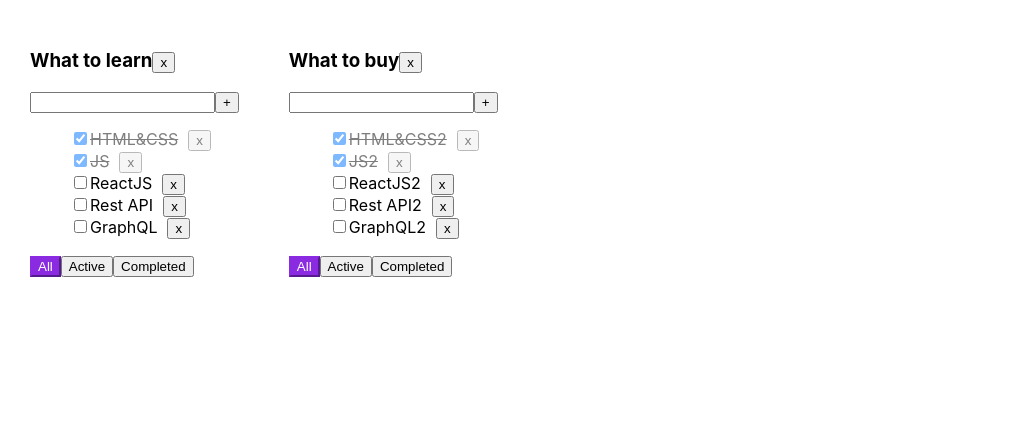
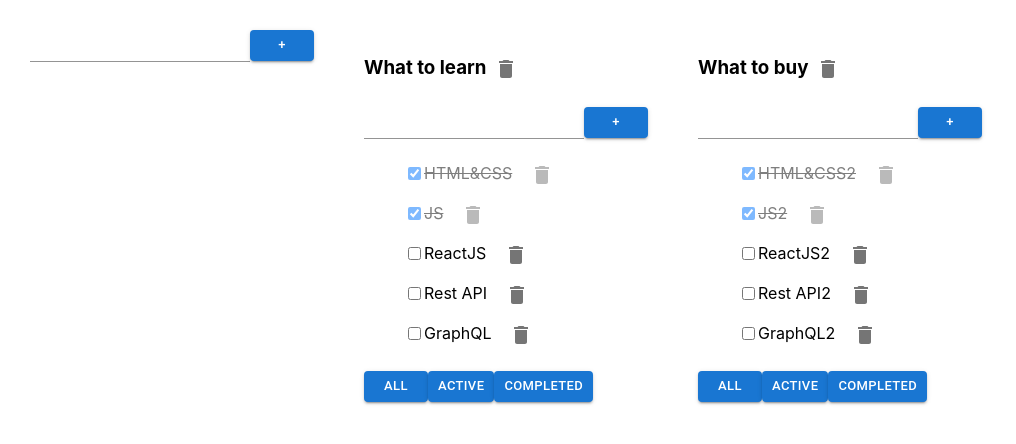
Before and after one commit to Bohdan2909/Todolist-ts, a React (Create React App) app: page / in a window 1280 px wide. Shown: the top 444 px of the page, without its empty margins (0-1016 px from the left). Built offline with nearby package versions, Linux system fonts and the light colour scheme.

Commit message:
finished lesson 6

```diff
--- a/src/App.tsx
+++ b/src/App.tsx
@@ -2,6 +2,7 @@ import React, {useState} from 'react';
 import './App.css';
 import TodoList from './components/Todolist';
 import {v1} from 'uuid';
+import {AddItemForm} from './components/AddItemForm';
 
 
 export type TaskType = {
@@ -65,8 +66,8 @@ function App() {
         // setTasksForTodoList(deleteTask)
         setTasks({...tasks, [todolistId]: tasks[todolistId].filter(el => el.id !== taskId)})
     }
-    const removeTodolist = (todolistId:string) =>{
-        setTodolist(todolist.filter(el=> el.id !== todolistId))
+    const removeTodolist = (todolistId: string) => {
+        setTodolist(todolist.filter(el => el.id !== todolistId))
         delete tasks[todolistId]
         setTasks({...tasks})
     }
@@ -77,17 +78,36 @@ function App() {
     const addTask = (todolistId: string, value: string) => {
         let newTask: TaskType = {id: v1(), title: value, isDone: false}
         // setTasksForTodoList([newTask, ...tasksForTodoList])
-        setTasks({...tasks, [todolistId]: [...tasks[todolistId], newTask]})
+        setTasks({...tasks, [todolistId]: [newTask, ...tasks[todolistId]]})
     }
     const changeTaskStatus = (todolistId: string, taskId: string, isDone: boolean) => {
         // setTasksForTodoList(tasksForTodoList.map(t => t.id === taskId ? {...t, isDone: isDone} : t))
         setTasks({...tasks, [todolistId]: tasks[todolistId].map(el => el.id === taskId ? {...el, isDone: isDone} : el)})
     }
 
-
+    const addTodolist = (value: string) => {
+        let newTodolistId = v1()
+        let newTodolist: TodolistType = {id: newTodolistId, title: value, filter: 'all'}
+        setTodolist([newTodolist, ...todolist])
+        setTasks({
+            ...tasks,
+            [newTodolistId]: []
+        })
+    }
+    const updateTaskTitle = (todolistId: string, taskId: string, newTitle: string) => {
+        setTasks({
+            ...tasks,
+            [todolistId]: tasks[todolistId].map(task => task.id === taskId ? {...task, title: newTitle} : task)
+        })
+    }
+    const updateTitleTodolist = (todolistId: string, newTitle: string) => {
+        setTodolist(todolist.map(todo => todo.id === todolistId ? {...todo, title: newTitle} : todo))
+    }
     //GUI
     return (
         <div className={'App'}>
+            <AddItemForm addItem={addTodolist}/>
+
             {todolist.map(el => {
                 let filteredTasks = tasks[el.id]
                 if (el.filter === 'active') {
@@ -108,6 +128,8 @@ function App() {
                         changeTaskStatus={changeTaskStatus}
                         filter={el.filter}
                         removeTodolist={removeTodolist}
+                        updateTaskTitle={updateTaskTitle}
+                        updateTitleTodolist={updateTitleTodolist}
                     />
                 )
             })}
--- /dev/null
+++ b/src/components/AddItemForm.tsx
@@ -0,0 +1,40 @@
+import {Button, TextField} from '@mui/material';
+import React, {ChangeEvent, KeyboardEvent, useState} from 'react';
+
+
+type AddItemFormType = {
+
+    addItem: (value: string) => void
+}
+
+export function AddItemForm(props: AddItemFormType) {
+    const [value, setValue] = useState('')
+    const [error, setError] = useState(false)
+    const changeValue = (event: ChangeEvent<HTMLInputElement>) => {
+        setValue(event.currentTarget.value)
+        setError(false)
+    }
+    const onKeyDownAddTask = (e: KeyboardEvent<HTMLInputElement>) => e.key === 'Enter' && clickHandlerAddTask()
+    const clickHandlerAddTask = () => {
+        const trimValue = value.trim()
+        if (trimValue) {
+            props.addItem(trimValue)
+        } else {
+            setError(true)
+        }
+        setValue('')
+
+    }
+    return (
+        <div>
+            <TextField value={value}
+                       onChange={changeValue}
+                       onKeyDown={onKeyDownAddTask}
+                       variant="standard"
+                       className={error ? 'error' : ''}
+            />
+            <Button size="small" variant="contained" onClick={clickHandlerAddTask}>+</Button>
+            {error && <div className="error-message">Failed is required</div>}
+        </div>
+    )
+}
--- /dev/null
+++ b/src/components/EditableSpan.tsx
@@ -0,0 +1,35 @@
+import React, {ChangeEvent, KeyboardEvent, useState} from 'react';
+
+type EditableSpanType = {
+    title: string
+    callback: (newTitle: string) => void
+
+}
+export const EditableSpan = (props: EditableSpanType) => {
+    const [edit, setEdit] = useState(false)
+    const [updateTitle, setUpdateTitle] = useState(props.title)
+    const clickChangeSpanHandler = () => {
+        setEdit(!edit)
+        edit && props.callback(updateTitle)
+
+    }
+    const onEnterChangeSpanHandler = (e: KeyboardEvent<HTMLInputElement>) => {
+        console.log(e)
+        if (e.key === 'Enter') {
+            setEdit(!edit)
+            edit && props.callback(updateTitle)
+        }
+    }
+    const changeInputHandler = (e: ChangeEvent<HTMLInputElement>) => {
+        setUpdateTitle(e.currentTarget.value)
+    }
+    return (
+        edit
+            ?
+            <input onKeyDown={onEnterChangeSpanHandler} onChange={changeInputHandler} value={updateTitle} type="text"
+                   autoFocus onBlur={clickChangeSpanHandler}/>
+            :
+            <span onDoubleClick={clickChangeSpanHandler}>{props.title}</span>
+
+    )
+}
--- a/src/components/Todolist.tsx
+++ b/src/components/Todolist.tsx
@@ -1,5 +1,11 @@
-import React, {KeyboardEvent, ChangeEvent, useState} from 'react';
+import React, {ChangeEvent} from 'react';
 import {BtnType, TaskType} from '../App'
+import {EditableSpan} from './EditableSpan';
+import {AddItemForm} from './AddItemForm';
+import {Button, IconButton} from '@mui/material';
+import {Delete} from '@mui/icons-material';
+
+
 
 
 type TodoListPropsType = {
@@ -11,33 +17,39 @@ type TodoListPropsType = {
     changeTaskStatus: (todolistId: string, taskId: string, isDone: boolean) => void
     filter: BtnType
     todolistId: string
-    removeTodolist:(todolistId:string) => void
+    removeTodolist: (todolistId: string) => void
+    updateTaskTitle: (todolistId: string, taskId: string, newTitle: string) => void
+    updateTitleTodolist: (todolistId: string, newTitle: string) => void
 }
 
 function TodoList(props: TodoListPropsType) {
-    const {title, tasks, removeTask, btnFilter, addTask, changeTaskStatus, filter, todolistId,removeTodolist} = props
-    const [value, setValue] = useState('')
-    const [error, setError] = useState(false)
+    const {
+        title,
+        tasks,
+        removeTask,
+        btnFilter,
+        addTask,
+        changeTaskStatus,
+        filter,
+        todolistId,
+        removeTodolist,
+        updateTaskTitle,
+        updateTitleTodolist
+    } = props
 
-    const changeValue = (event: ChangeEvent<HTMLInputElement>) => {
-        setValue(event.currentTarget.value)
-        setError(false)
+    const removeTodolistHandler = () => {
+        removeTodolist(todolistId)
     }
-    const clickHandlerAddTask = () => {
-        const trimValue = value.trim()
-        if (trimValue) {
-            addTask(todolistId, trimValue)
-        } else {
-            setError(true)
-        }
-        setValue('')
-
+    const addTaskForm = (value: string) => {
+        addTask(todolistId, value)
     }
-    const removeTodolistHandler = () =>{
-        removeTodolist(props.todolistId)
+    const updateTitleTaskHandler = (taskId: string, newTile: string) => {
+        updateTaskTitle(todolistId, taskId, newTile)
+    }
+    const updateTitleTodolistHandler = (newTitle: string) => {
+        updateTitleTodolist(todolistId, newTitle)
     }
 
-    const onKeyDownAddTask = (e: KeyboardEvent<HTMLInputElement>) => e.key === 'Enter' && clickHandlerAddTask()
     const clickHandlerFilterAll = () => btnFilter(todolistId, 'all')
     const clickHandlerFilterActive = () => btnFilter(todolistId, 'active')
     const clickHandlerFilterCompleted = () => btnFilter(todolistId, 'completed')
@@ -52,10 +64,13 @@ function TodoList(props: TodoListPropsType) {
                            checked={item.isDone}
                            onChange={changeTaskStatusHandler}
                     />
-                    <span>{item.title}</span>
-                    <button style={{marginLeft: 10}}
-                            onClick={onclickRemoveHandler}>x
-                    </button>
+                    {/*<span>{item.title}</span>*/}
+                    <EditableSpan title={item.title}
+                                  callback={(newTitle) => updateTitleTaskHandler(item.id, newTitle)}/>
+                    <IconButton  style={{marginLeft: 10}}
+                            onClick={onclickRemoveHandler}>
+                        <Delete/>
+                    </IconButton>
                 </li>
             )
         })
@@ -64,29 +79,23 @@ function TodoList(props: TodoListPropsType) {
 
     return (
         <div>
-            <h3>{title}
-                <button onClick={removeTodolistHandler}>x</button>
+            <h3>
+                <EditableSpan title={title} callback={(newTitle: string) => updateTitleTodolistHandler(newTitle)}/>
+                <IconButton aria-label='delete' onClick={removeTodolistHandler}>
+                <Delete/>
+                </IconButton>
             </h3>
-
-            <div>
-                <input value={value}
-                       onChange={changeValue}
-                       onKeyDown={onKeyDownAddTask}
-                       className={error ? 'error' : ''}
-                />
-                <button onClick={clickHandlerAddTask}>+</button>
-                {error && <div className="error-message">Failed is required</div>}
-            </div>
+            <AddItemForm addItem={addTaskForm}/>
             <ul>
                 {taskList}
             </ul>
             <div>
-                <button className={filter === 'all' ? 'btn-active' : ''} onClick={clickHandlerFilterAll}>All</button>
-                <button className={filter === 'active' ? 'btn-active' : ''} onClick={clickHandlerFilterActive}>Active
-                </button>
-                <button className={filter === 'completed' ? 'btn-active' : ''}
+                <Button variant='contained' size='small' className={filter === 'all' ? 'btn-active' : ''} onClick={clickHandlerFilterAll}>All</Button>
+                <Button variant='contained' size='small'  className={filter === 'active' ? 'btn-active' : ''} onClick={clickHandlerFilterActive}>Active
+                </Button>
+                <Button variant='contained' size='small'  className={filter === 'completed' ? 'btn-active' : ''}
                         onClick={clickHandlerFilterCompleted}>Completed
-                </button>
+                </Button>
             </div>
         </div>
     )
```
Also changed, not shown: package.json (+6 -1 lines), 1 other file (tests, documents, lock files or other folders).
